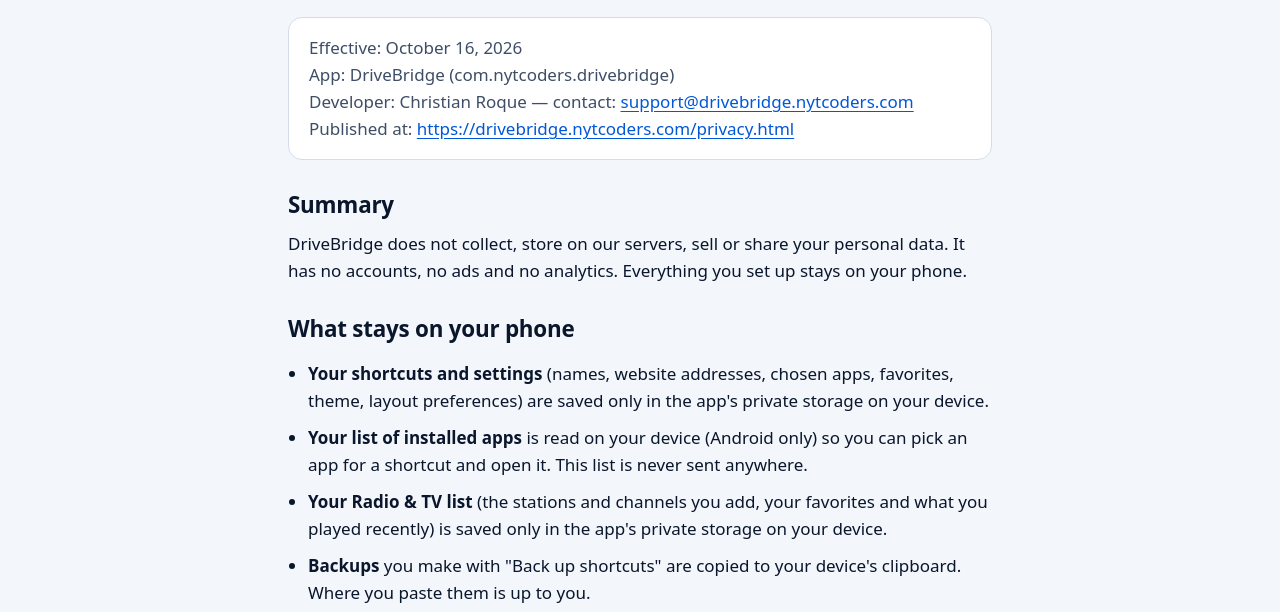
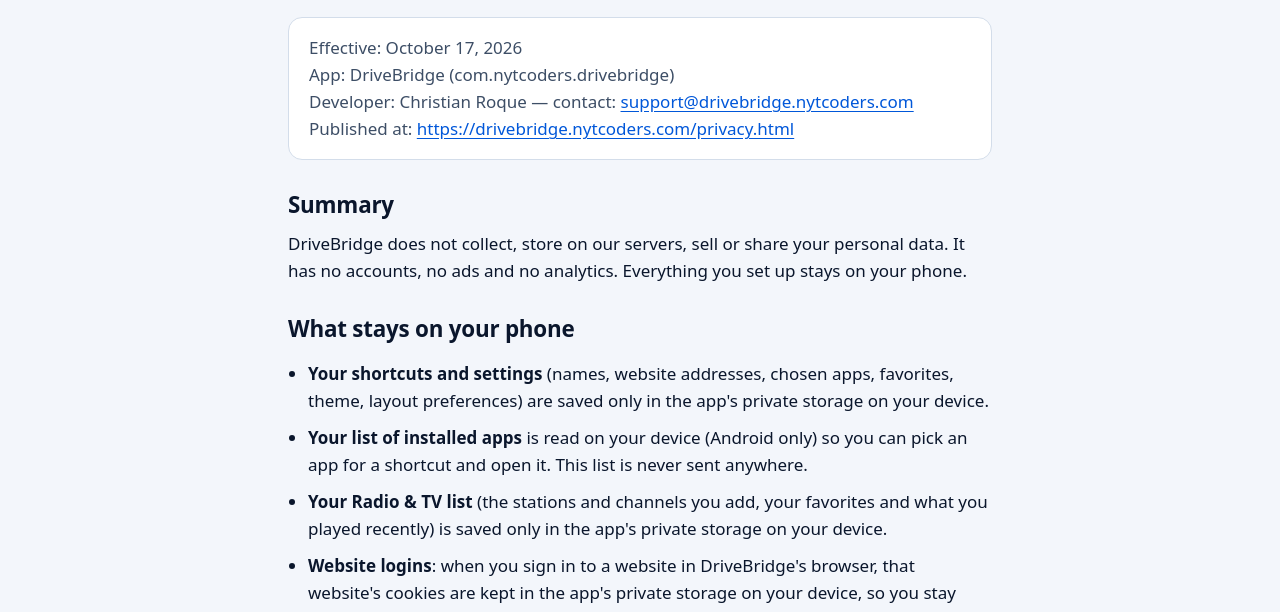
Before and after one commit to ckevinroque/drivebridge-site, a plain HTML site: page privacy.html in a window 1280 px wide. Shown: the part 187-799 px from the top of the page. Drawn offline with Linux system fonts and the light colour scheme.

Commit message:
Built site from bab7a93

```diff
--- a/privacy.html
+++ b/privacy.html
@@ -50,7 +50,7 @@
         <h1>DriveBridge Privacy Policy</h1>
 
         <div class="legal-meta">
-          <p>Effective: October 16, 2026</p>
+          <p>Effective: October 17, 2026</p>
           <p>App: DriveBridge (com.nytcoders.drivebridge)</p>
           <p>Developer: Christian Roque — contact: <a href="mailto:support@drivebridge.nytcoders.com">support@drivebridge.nytcoders.com</a></p>
           <p>Published at: <a href="https://drivebridge.nytcoders.com/privacy.html">https://drivebridge.nytcoders.com/privacy.html</a></p>
@@ -64,6 +64,7 @@
           <li><strong>Your shortcuts and settings</strong> (names, website addresses, chosen apps, favorites, theme, layout preferences) are saved only in the app's private storage on your device.</li>
           <li><strong>Your list of installed apps</strong> is read on your device (Android only) so you can pick an app for a shortcut and open it. This list is never sent anywhere.</li>
           <li><strong>Your Radio &amp; TV list</strong> (the stations and channels you add, your favorites and what you played recently) is saved only in the app's private storage on your device.</li>
+          <li><strong>Website logins</strong>: when you sign in to a website in DriveBridge's browser, that website's cookies are kept in the app's private storage on your device, so you stay signed in after the app closes, on the phone and on the car screen. DriveBridge doesn't read or send them; how long a login lasts is up to the website. Sign out on the website, or clear DriveBridge's storage in Android settings, to remove them.</li>
           <li><strong>Backups</strong> you make with "Back up shortcuts" are copied to your device's clipboard. Where you paste them is up to you.</li>
         </ul>
         <p>Uninstalling DriveBridge, or clearing its storage in Android settings, deletes all of this.</p>
```
Also changed, not shown: index.html (+0 -2 lines).
